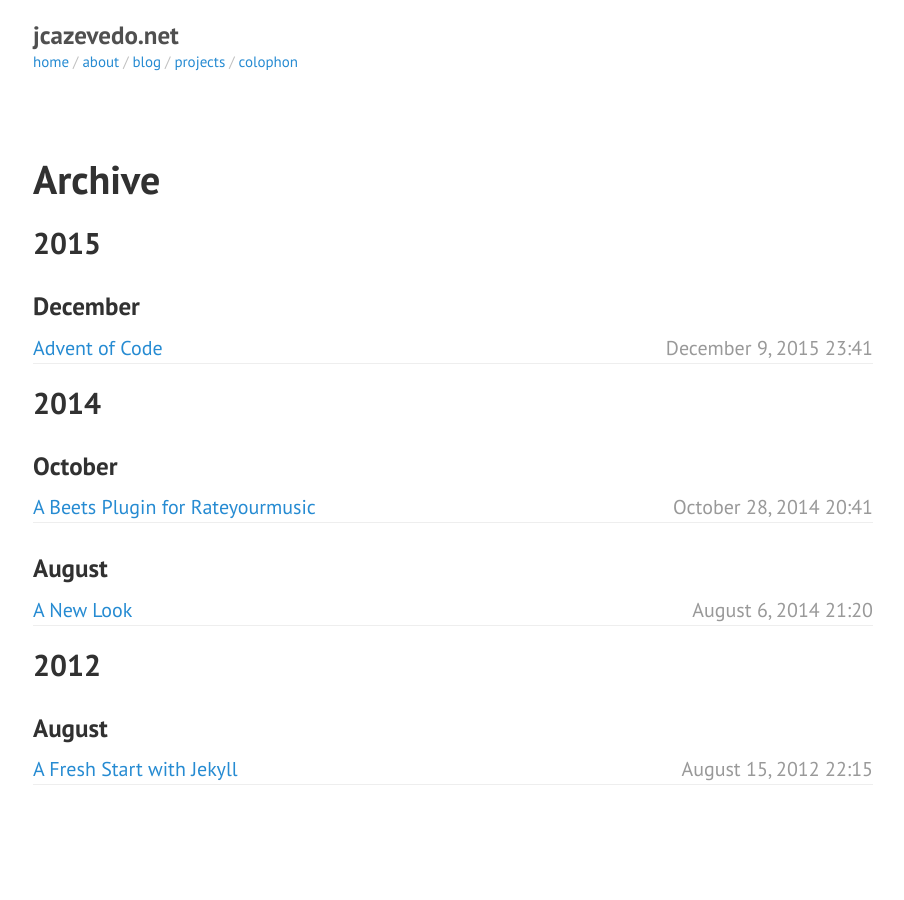
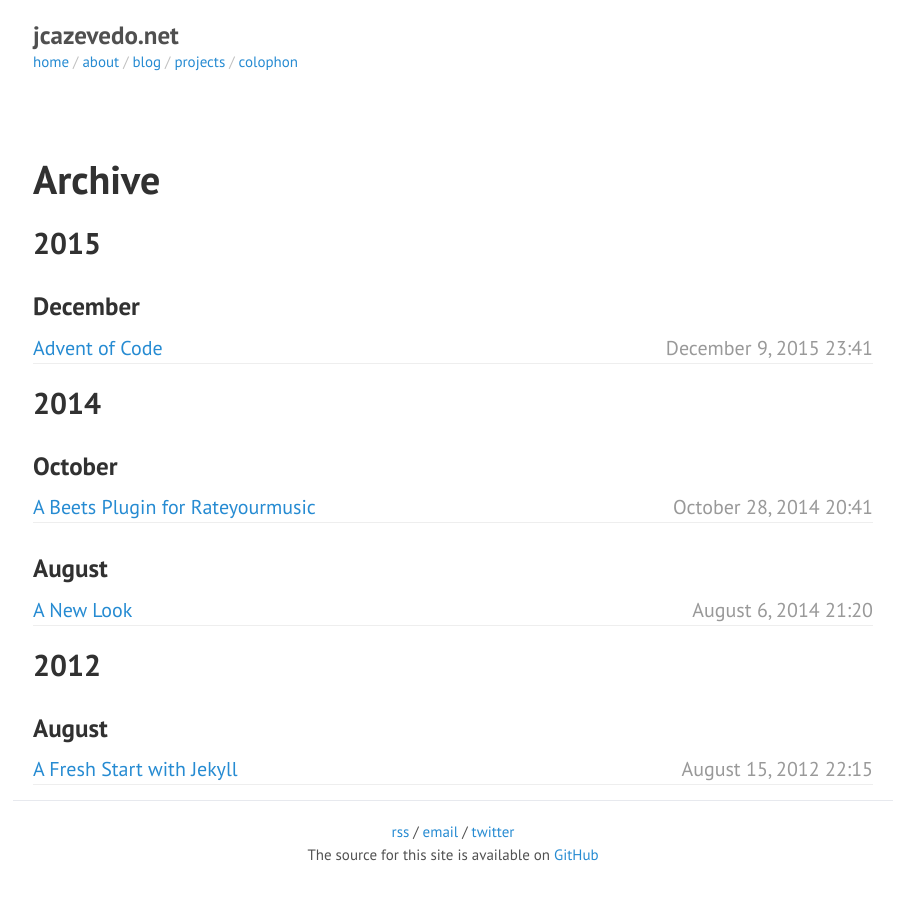
Before and after one commit to jcazevedo/jcazevedo.net, a Jekyll site: the page built from blog/archive.html, in a window 1280 px wide. Shown: the whole page, without its empty margins (187-1091 px from the left). Built offline with Jekyll 4.4.1, drawn with Linux system fonts in a browser that asks for light colours.

Commit message:
Add footer

```diff
--- /dev/null
+++ b/_includes/footer.html
@@ -0,0 +1,2 @@
+<a href="/atom.xml">rss</a> / <a href="mailto:joao.c.azevedo@gmail.com">email</a> / <a href="http://twitter.com/jcazevedo">twitter</a><br/>
+The source for this site is available on <a href="https://github.com/jcazevedo/jcazevedo.net">GitHub</a>
--- a/_layouts/main.html
+++ b/_layouts/main.html
@@ -1,4 +1,4 @@
-<!DOCTYPE html>
+<!doctype html>
 <html lang="en">
     <head>
         <title>jcazevedo.net | {{ page.title }}</title>
@@ -6,9 +6,17 @@
     </head>
     <body>
         <div class="content container">
+            <div class="header">
                 {% include header.html %}
+            </div>
 
+            <div class="body">
                 {{ content }}
+            </div>
+
+            <div class="footer">
+                {% include footer.html %}
+            </div>
         </div>
     </body>
 </html>
--- a/blog/archive.html
+++ b/blog/archive.html
@@ -28,4 +28,4 @@ title: Blog
         <div class="archive-post-title"><a href="{{ post.url }}">{{ post.title }}</a></div>
     </div>
     {% endfor %}
-</ul>
+</div>
--- a/css/main.css
+++ b/css/main.css
@@ -37,6 +37,7 @@ html,
 body {
   margin: 0;
   padding: 0;
+  height: 100%;
 }
 
 html {
@@ -284,11 +285,14 @@ tbody tr:nth-child(odd) th {
  */
 
 .container {
+  position: relative;
   max-width: 44rem;
   padding-left:  1rem;
   padding-right: 1rem;
+  padding-bottom: 5rem;
   margin-left:  auto;
   margin-right: auto;
+  min-height: 100%;
 }
 
 /*
@@ -392,9 +396,21 @@ a.pagination-item:hover {
   background-color: #f5f5f5;
 }
 
+.footer {
+  font-size: 75%;
+  position: absolute;
+  right: 0;
+  bottom: 0;
+  left: 0;
+  padding: 1rem;
+  height: 5rem;
+  border-top: 1px solid #e7e9ee;
+  text-align: center;
+}
+
 @media (min-width: 30em) {
   .pagination {
-    margin: 3rem 0;
+    margin: 3rem 0 0 0;
   }
 
   .pagination-item {
```
Also changed, not shown: _layouts/post.html (+8 -5 lines). Lines whose indentation alone changed are shown as unchanged.
